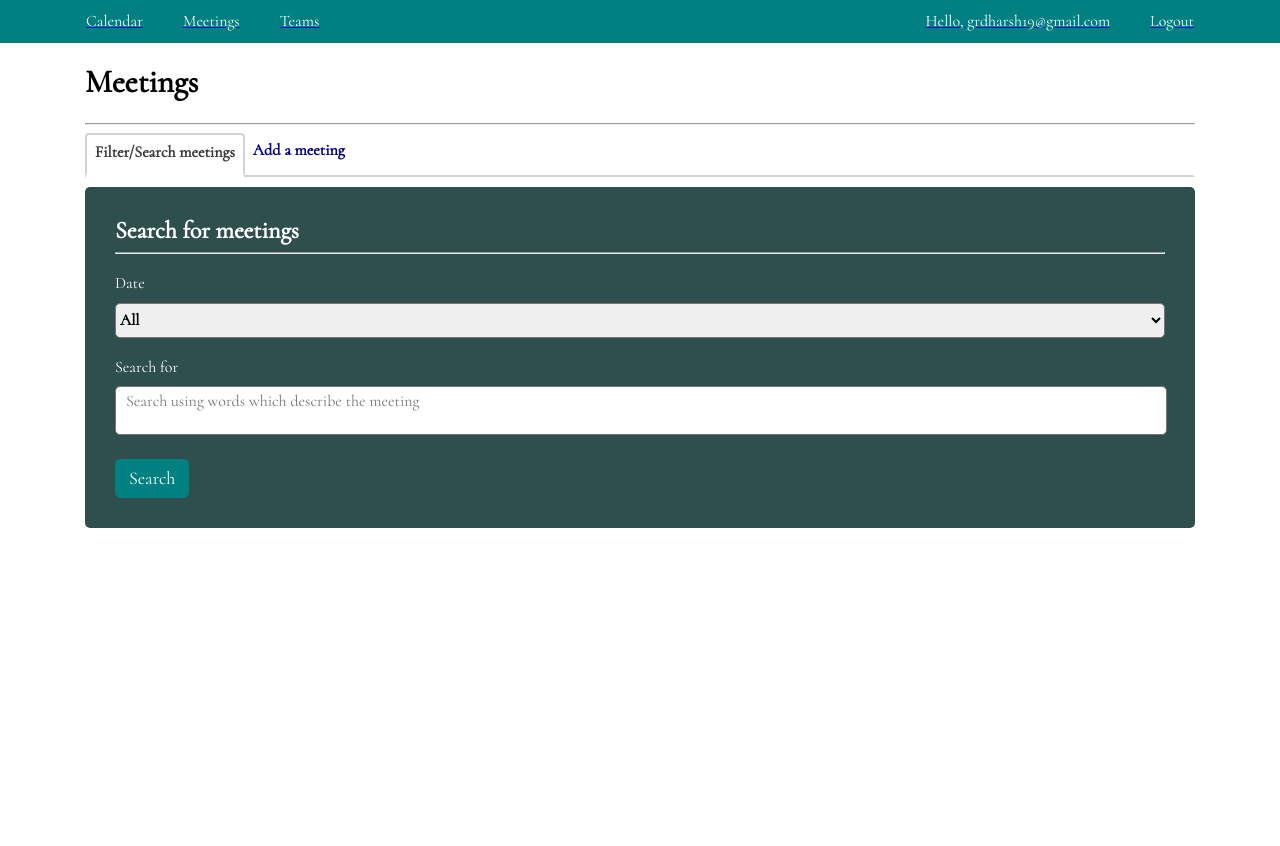
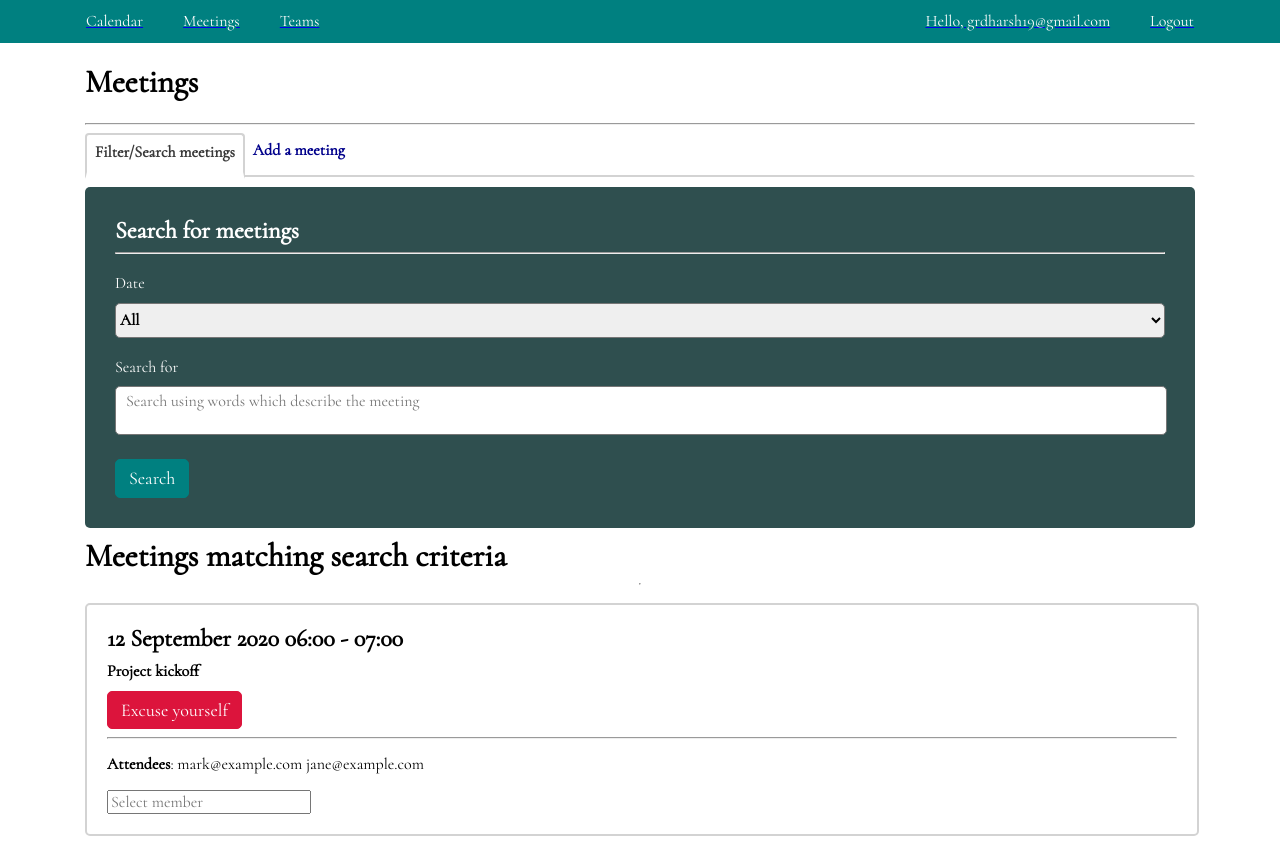
Before and after one commit to harshkandhway/Meetings-App, a plain HTML site: page meetings.html in a window 1280 px wide. Before the commit the page ends 800 px from the top, so only its background shows below. Drawn offline with Linux system fonts and the light colour scheme.

Commit message:
meetings final

```diff
--- a/css/meetings.css
+++ b/css/meetings.css
@@ -80,6 +80,28 @@
     margin-top: 10px;
     border-radius: 5px;
     flex-direction: column;
+    margin-bottom: 10px;
+}
+
+.matching{
+    display: inline-flex;
+    width: 100%;
+    height: fit-content;
+    margin-top: 10px;
+    border: 2px solid lightgray;
+    border-radius: 5px;
+    flex-direction: column;
+    margin-bottom: 10px;
+}
+
+.matching-container{
+    margin: 20px;
+}
+
+.search-filter{
+    display: inline-flex;
+    flex-direction: column;
+    width: 100%;
 }
 
 .search-container{
--- a/meetings.html
+++ b/meetings.html
@@ -82,7 +82,8 @@
                     </label>
                 </div>
             </div>
-            <div class="search-for-meeting" id="search-for-meeting">
+            <div class="search-filter" id="search-for-meeting">
+                <div class="search-for-meeting">
                     <div class="search-container">
                         <h2>Search for meetings</h2>
                         <hr />
@@ -103,6 +104,20 @@
                         <input type="button" value="Search" class="fbutton my-m">
                     </div>
                 </div>
+                <h1 style="margin: 0;">Meetings matching search criteria</h1>
+                <hr/>
+                <div class="matching">
+                    <div class = "matching-container">
+                        <h2 style="margin: 0;">12 September 2020 06:00 - 07:00</h2>
+                        <p style="margin: 10px 0;font-weight: 800;">Project kickoff</p>
+                        <input type="button" value="Excuse yourself" class="fbutton my-m" style="margin: 0;background-color: crimson; border: 1px solid crimson">
+                        <hr/>
+                        <p><b>Attendees</b>: mark@example.com jane@example.com</p>
+                        <input type="number" name="member" id="member" placeholder="Select member">
+                        </select>
+                    </div>
+                </div>
+            </div>
 
             <div class="add-new search-for-meeting" id="add-new" style="display: none;">
                 <div class="add-new-container search-container">
@@ -111,29 +126,33 @@
                     <label for="date-selector">
                         <p>Date</p>
                     </label>
-                    <input type="date" name="dateSelector" id="date-selector2" class="date-selector">
+                    <input type="date" name="dateSelector" id="date-selector2" class="date-selector" style="border: 1px solid white;">
 
                     <p>Start time (hh:mm)</p>
-                    <select name="start-time" id="start-time1" style="height: 35px; width: 50px; font-weight: 800; font-size: large; border-radius: 5px;">
+                    <select name="start-time" id="start-time1"
+                        style="height: 35px; width: 50px; font-weight: 800; font-size: large; border-radius: 5px;">
                         <option value="0">0</option>
                         <option value="1">1</option>
                         <option value="2">2</option>
                     </select>
                     <span>:</span>
-                    <select name="start-time" id="start-time2" style="height: 35px; width: 50px; font-weight: 800; font-size: large; border-radius: 5px;">
+                    <select name="start-time" id="start-time2"
+                        style="height: 35px; width: 50px; font-weight: 800; font-size: large; border-radius: 5px;">
                         <option value="0">0</option>
                         <option value="1">1</option>
                         <option value="2">2</option>
                     </select>
 
                     <p>End Time (hh:mm)</p>
-                    <select name="start-time" id="start-time1" style="height: 35px; width: 50px; font-weight: 800; font-size: large; border-radius: 5px;">
+                    <select name="start-time" id="start-time1"
+                        style="height: 35px; width: 50px; font-weight: 800; font-size: large; border-radius: 5px;">
                         <option value="0">0</option>
                         <option value="1">1</option>
                         <option value="2">2</option>
                     </select>
                     <span>:</span>
-                    <select name="start-time" id="start-time2" style="height: 35px; width: 50px; font-weight: 800; font-size: large; border-radius: 5px;">
+                    <select name="start-time" id="start-time2"
+                        style="height: 35px; width: 50px; font-weight: 800; font-size: large; border-radius: 5px;">
                         <option value="0">0</option>
                         <option value="1">1</option>
                         <option value="2">2</option>
@@ -142,12 +161,15 @@
                     <label for="search-for">
                         <p>Description</p>
                     </label>
-                    <textarea name="search-for" id="search-for" placeholder="Search using words which describe the meeting">
+                    <textarea name="search-for" id="search-for"
+                        placeholder="Search using words which describe the meeting">
                     </textarea>
                     <label for="emails">
                         <p>EmailIDs of attendees, or team's short</p>
                     </label>
-                    <input type="text" name="emails" id="emails" class="emails" style="height: 20px; width: 100%; border-radius: 5px;" placeholder="john@example.com, @annual-day, mark@example.com">
+                    <input type="text" name="emails" id="emails" class="emails"
+                        style="height: 20px; width: 100%; border-radius: 5px; border: 1px solid white;"
+                        placeholder="john@example.com, @annual-day, mark@example.com">
                     <input type="button" value="Search" class="fbutton my-m">
                 </div>
             </div>
@@ -157,4 +179,5 @@
 <script src="/script/script.js">
 
 </script>
+
 </html>
```
Lines whose indentation alone changed are shown as unchanged.
